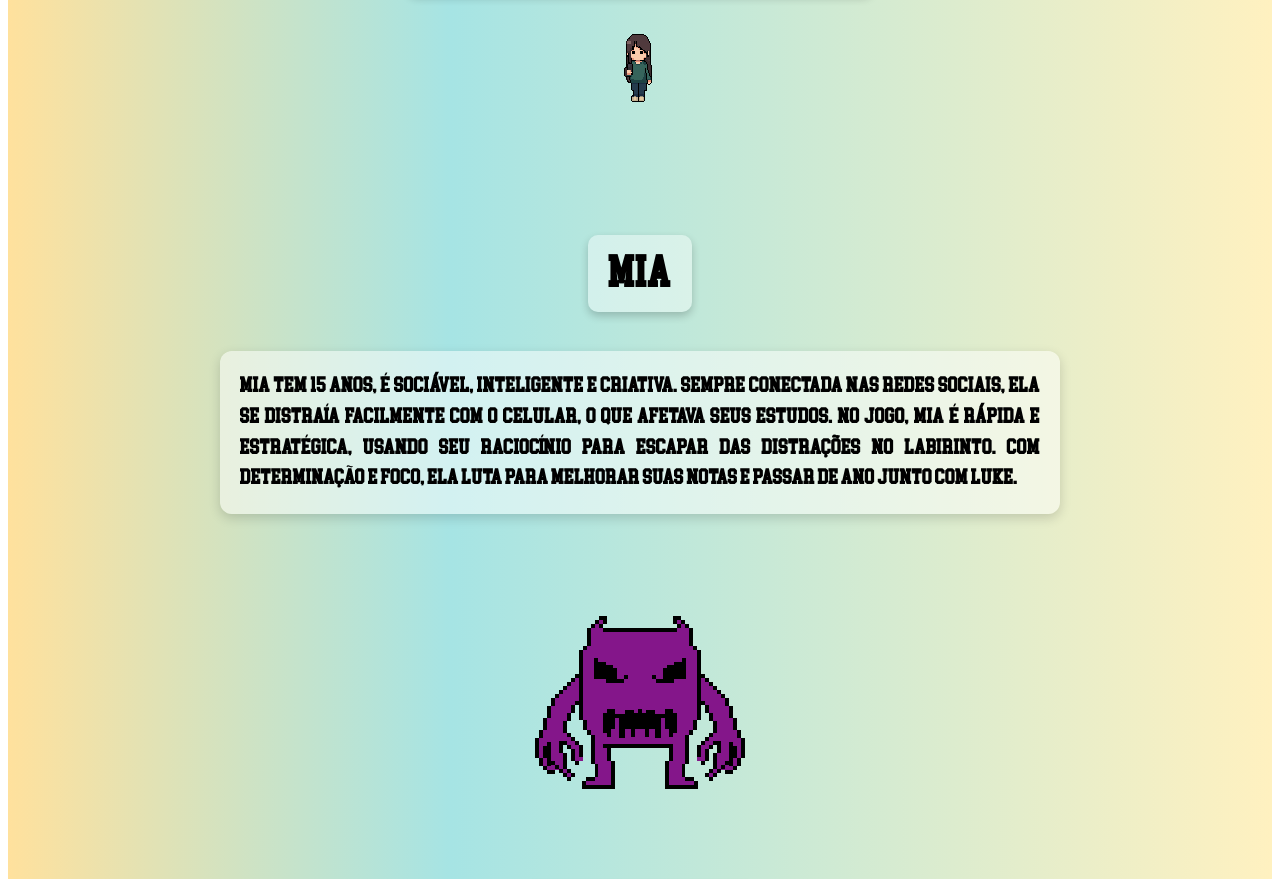
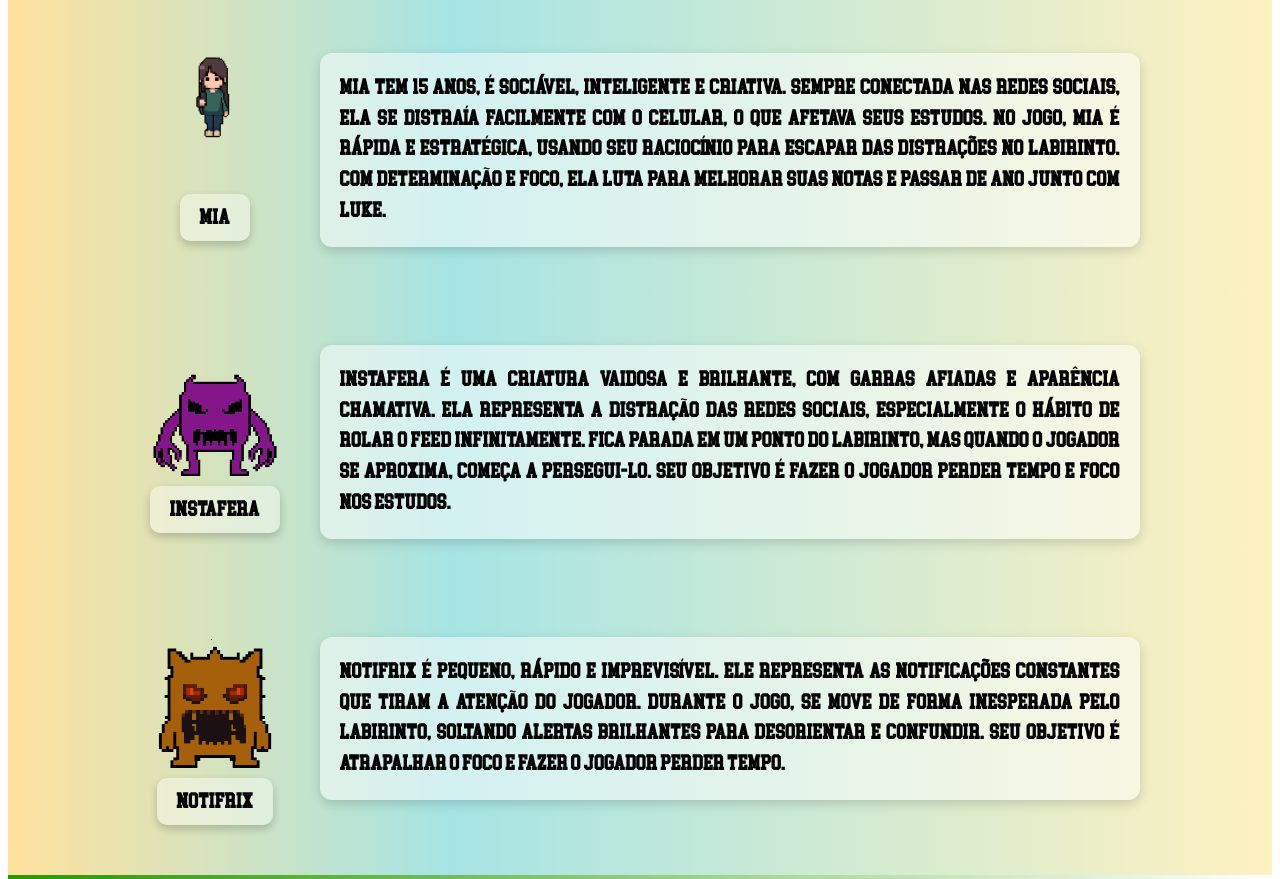
Before and after one commit to felipe378196/OFII_BOOKMAZE_Larissa-Matia_Maria-Eduarda-Alves_Yasmim-Farias_Caio-Victor_Felipe-Ramos_, a plain HTML site: page personagens.html in a window 1280 px wide. Shown: the part 215-1094 px from the top of the page. Drawn offline with Linux system fonts and the light colour scheme.

Commit message:
dia: 25/06
dia 25/06

```diff
--- a/personagens.html
+++ b/personagens.html
@@ -4,13 +4,13 @@
 <head>
     <meta charset="UTF-8">
     <meta name="viewport" content="width=device-width, initial-scale=1.0">
-    <title>personagens</title>
+    <title>Document</title>
     <link rel="stylesheet" href="style.css">
 </head>
 
 <body>
+
 <div class="tudo">
-
 
   <div class="links-topo">
     <a class="voltar" href="index.html">inicio</a>
@@ -18,47 +18,53 @@
     <a class="voltar" href="historia.html">historia</a>
   </div>
 
-        <h1 class="titulo">perosnagens e inimigos</h1>
+  <h1 class="titulo">personagens e inimigos</h1>
 
-
-
+  <div class="bloco-personagem">
     <div class="personagem">
       <img src="fotos/mulhergrávida.png" alt="">
+      <h6 class="titulo">Mia</h6>
     </div>
-        <h6 class="titulo">Mia</h6>
+    <h3 class="sobre">Mia tem 15 anos, é sociável, inteligente e criativa. Sempre conectada nas redes sociais,
+      ela se distraía facilmente com o celular, o que afetava seus estudos.
+      No jogo, Mia é rápida e estratégica, usando seu raciocínio para escapar das distrações no labirinto.
+      Com determinação e foco, ela luta para melhorar suas notas e passar de ano junto com Luke.
+    </h3>
+  </div>
 
-        <h3 class="sobre">Mia tem 15 anos, é sociável, inteligente e criativa. Sempre conectada nas redes sociais,
-            ela
-            se distraía facilmente com o celular, o que afetava seus estudos.
-            No jogo, Mia é rápida e estratégica, usando seu raciocínio para escapar das distrações no labirinto.
-            Com determinação e foco, ela luta para melhorar suas notas e passar de ano junto com Luke.</h3>
-
+  <div class="bloco-personagem">
     <div class="personagem">
       <img src="fotos/instafera parado frente.png" alt="">
+      <h6 class="titulo">Instafera</h6>
     </div>
-        <h6 class="titulo"> Instafera</h6>
-
     <h3 class="sobre">Instafera é uma criatura vaidosa e brilhante, com garras afiadas e aparência chamativa.
       Ela representa a distração das redes sociais, especialmente o hábito de rolar o feed infinitamente.
       Fica parada em um ponto do labirinto, mas quando o jogador se aproxima, começa a persegui-lo.
-            Seu objetivo é fazer o jogador perder tempo e foco nos estudos.</h3>
+      Seu objetivo é fazer o jogador perder tempo e foco nos estudos.
+    </h3>
+  </div>
 
+  <div class="bloco-personagem">
     <div class="personagem">
       <img src="fotos/notfrix parado frente .png" alt="">
+      <h6 class="titulo">Notifrix</h6>
     </div>
-
-        <h6 class="titulo">Notifrix</h6>
     <h3 class="sobre">Notifrix é pequeno, rápido e imprevisível.
       Ele representa as notificações constantes que tiram a atenção do jogador.
-            Durante o jogo, se move de forma inesperada pelo labirinto, soltando alertas brilhantes para desorientar
-            e
-            confundir.
-            Seu objetivo é atrapalhar o foco e fazer o jogador perder tempo.</h3>
+      Durante o jogo, se move de forma inesperada pelo labirinto, soltando alertas brilhantes para desorientar e confundir.
+      Seu objetivo é atrapalhar o foco e fazer o jogador perder tempo.
+    </h3>
+  </div>
 
   <div class="rodapé">
     <h5>NAVE Rio - Rio de Janeiro, RJ - 2025 - Oficina Integrada 2</h5>
   </div>
 </div>
+
+
+
+
+
 </body>
 
 </html>
--- a/style.css
+++ b/style.css
@@ -121,17 +121,15 @@ a:-webkit-any-link {
     margin-bottom: 20px;
 }
 
-.rodapé {
-    background: #269900;
-    background: linear-gradient(90deg, rgba(38, 153, 0, 1) 0%, rgba(255, 255, 255, 1) 100%);
-    color: rgb(0, 0, 0);           /* Cor do texto */
-    text-align: center;              /* Centralizar texto */
-    padding: 10px 0;                 /* Espaçamento interno */
-    bottom: 0;
-    left: 0;
-    width: 100%;                     /* Ocupa toda a largura da tela */
-    font-family: Arial, sans-serif;
-    font-size: 20px;
+.sobre {
+      max-width: 800px;
+    padding: 20px;
+    background-color: rgba(255, 255, 255, 0.5);
+    border-radius: 12px;
+    box-shadow: 0 4px 12px rgba(0, 0, 0, 0.158);
+    line-height: 1.6em;
+    font-size: 1.2em;
+    text-align: justify;
 }
 
 .topico {
@@ -145,10 +143,6 @@ a:-webkit-any-link {
     text-align: justify;
 }
 
-.personagem {
-display: flex;
-}
-
 .sobre {
       max-width: 800px;
     padding: 20px;
@@ -159,3 +153,89 @@ display: flex;
     font-size: 1.2em;
     text-align: justify;
 }
+
+
+
+
+
+
+.tudo {
+  background: linear-gradient(90deg, rgba(255, 225, 157, 1) 0%, rgba(166, 228, 228, 1) 35%, rgba(255, 241, 192, 1) 100%);
+  display: flex;
+  flex-direction: column;
+  align-items: center;
+  width: 100%;
+  font-family: 'College-Block';
+}
+
+.links-topo {
+  margin: 20px;
+}
+
+.voltar {
+  margin: 0 10px;
+  text-decoration: none;
+  font-weight: bold;
+}
+
+.titulo {
+  font-size: 2.5em;
+  margin-bottom: 20px;
+  padding: 10px 20px;
+  border-radius: 10px;
+  box-shadow: 0 4px 8px rgba(0,0,0,0.2);
+  background-color: rgba(255, 255, 255, 0.4);
+  text-align: center;
+}
+
+/* Bloco que organiza cada personagem e texto lado a lado */
+.bloco-personagem {
+  display: flex;
+  align-items: flex-start;
+  max-width: 1000px;
+  margin: 30px 0;
+  gap: 30px;
+  width: 90%;
+}
+
+/* Personagem com imagem + nome */
+.personagem {
+  display: flex;
+  flex-direction: column;
+  align-items: center;
+  min-width: 150px;
+}
+
+.personagem img {
+  width: 150px;
+  height: auto;
+}
+
+.personagem .titulo {
+  margin-top: 10px;
+  font-size: 1.2em;
+}
+
+/* Texto descritivo */
+.sobre {
+  background-color: rgba(255, 255, 255, 0.5);
+  border-radius: 12px;
+  box-shadow: 0 4px 12px rgba(0, 0, 0, 0.158);
+  line-height: 1.6em;
+  font-size: 1.2em;
+  padding: 20px;
+  text-align: justify;
+  flex: 1;
+}
+
+.rodapé {
+    background: #269900;
+    background: linear-gradient(90deg, rgba(38, 153, 0, 1) 0%, rgba(255, 255, 255, 1) 100%);
+    color: rgb(0, 0, 0);           /* Cor do texto */
+    text-align: center;              /* Centralizar texto */
+    padding: 10px 0;                 /* Espaçamento interno */
+    bottom: 0;
+    left: 0;
+    width: 100%;                     /* Ocupa toda a largura da tela */
+    font-size: 20px;
+}
```
Also changed, not shown: index.html (+9 -0 lines), fotos/node.js (added). Lines whose indentation alone changed are shown as unchanged.
